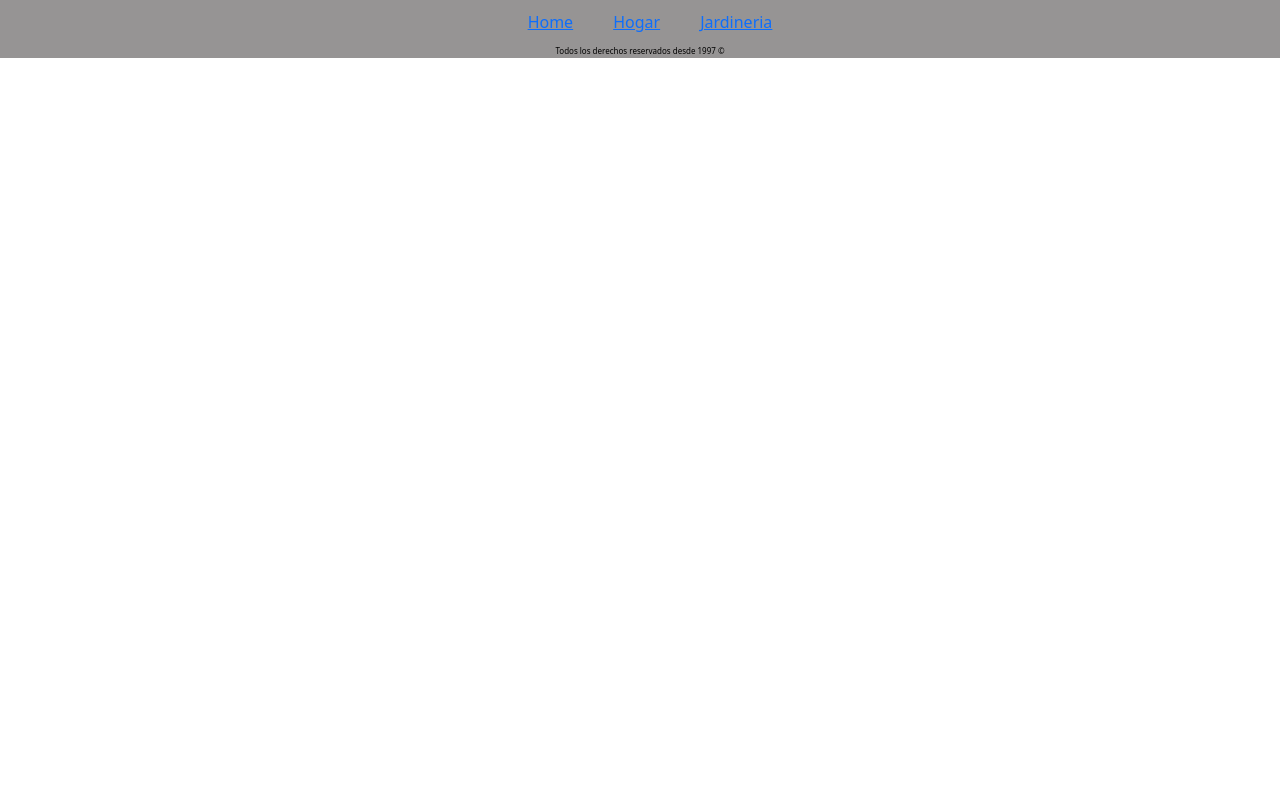
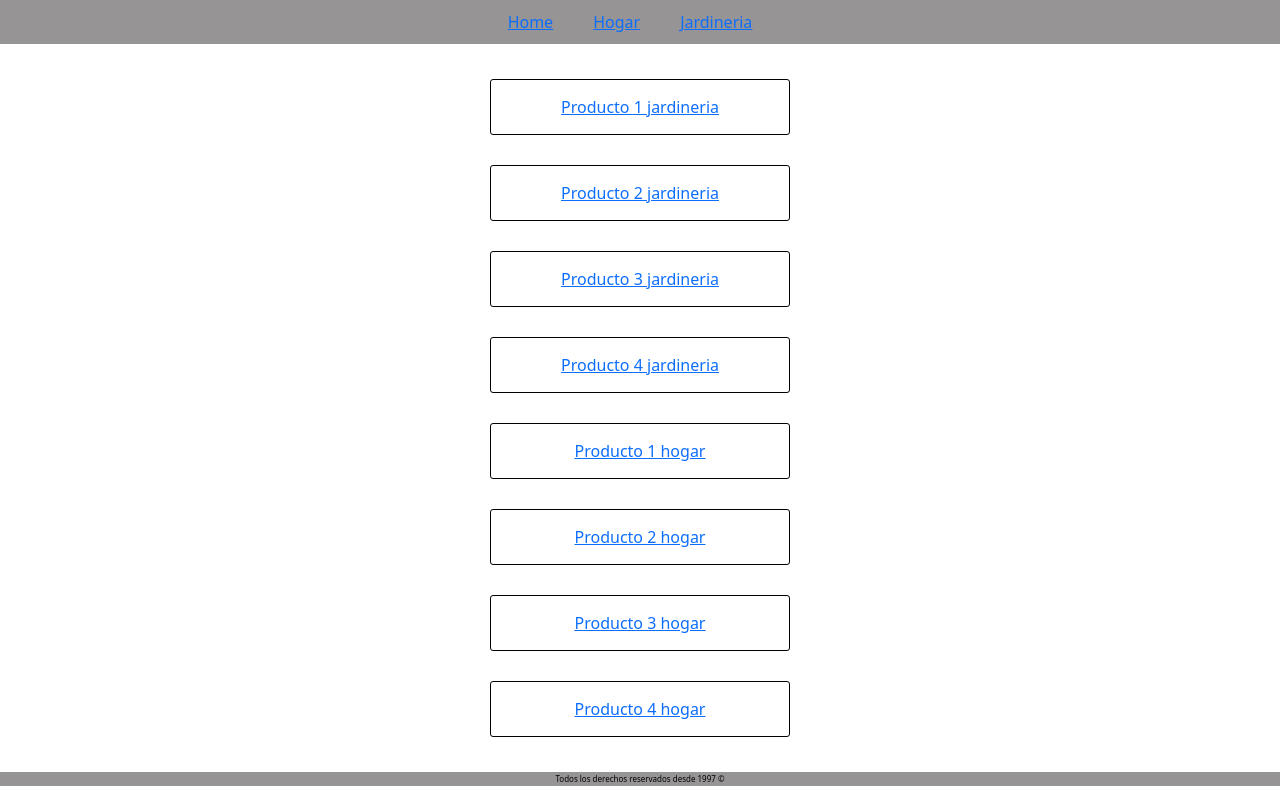
Before and after one commit to Alvarez-Rodrigo/primerReact, a React (Create React App) app in the folder my-first-app-react/: page /home in a window 1280 px wide. Built offline with nearby package versions, Linux system fonts and the light colour scheme.

Commit message:
reparacion.3

```diff
--- a/my-first-app-react/src/App.js
+++ b/my-first-app-react/src/App.js
@@ -6,7 +6,7 @@ import HogarDetalle from './contenedor/hogarDetalle.js'
 import Jardineria from './contenedor/jardineria.js';
 import JardineriaDetalle from './contenedor/jardineriaDetalle.js';
 import NavBar from "./contenedor/menu.js";
-import ItemContainer from "./contenedor/contenedorItem";
+
 
 
 import "./App.css"
@@ -25,7 +25,7 @@ function App() {
      <NavBar/>
       <Routes>
         <Route exact path='/home' element = {< Home title=""/>}></Route>
-        <Route exact path='/hogar' element = {< Hogar title="Holaaaaaaa"/>}>hola</Route>
+        <Route exact path='/hogar' element = {< Hogar />}></Route>
         <Route exact path='/hogar/:id' element = {< HogarDetalle />}></Route>
         <Route exact path='/Jardineria' element = {< Jardineria />}></Route>
         <Route exact path='/Jardineria/:id' element = {< JardineriaDetalle />}></Route>
--- a/my-first-app-react/src/contenedor/hogar.js
+++ b/my-first-app-react/src/contenedor/hogar.js
@@ -1,11 +1,12 @@
 import { Link } from "react-router-dom";
+import "./stylesItem.css";
 
 function Hogar(){
-    return <div>
-        <Link to="hogar/1"></Link>
-        <Link to="hogar/2"></Link>
-        <Link to="hogar/3"></Link>
-        <Link to="hogar/4"></Link>
+    return <div className="colum" >
+        <Link to="hogar/1" className="cardVista">Producto 1</Link>
+        <Link to="hogar/2" className="cardVista">Producto 2</Link>
+        <Link to="hogar/3" className="cardVista">Producto 3</Link>
+        <Link to="hogar/4" className="cardVista">Producto 4</Link>
     </div>
 }
 
--- a/my-first-app-react/src/contenedor/hogarDetalle.js
+++ b/my-first-app-react/src/contenedor/hogarDetalle.js
@@ -7,8 +7,9 @@ function HogarDetalle(){
 
 
     return <div className="cardVista">
-        <div className="producto"> Eligio el producto{id} </div>
-    </div>
+    <div> Hogar </div>
+    <div > Eligio el producto{id} </div>
+</div>
 }
 
 export default HogarDetalle;
--- a/my-first-app-react/src/contenedor/home.js
+++ b/my-first-app-react/src/contenedor/home.js
@@ -1,5 +1,16 @@
+import { Link } from "react-router-dom";
+
 function home (){
-    return;
+    return <div className="colum">
+        <Link to="jardineria/1" className="cardVista">Producto 1 jardineria</Link>
+        <Link to="jardineria/2" className="cardVista">Producto 2 jardineria</Link>
+        <Link to="jardineria/3" className="cardVista">Producto 3 jardineria</Link>
+        <Link to="jardineria/4" className="cardVista">Producto 4 jardineria</Link>
+        <Link to="hogar/1" className="cardVista">Producto 1 hogar</Link>
+        <Link to="hogar/2" className="cardVista">Producto 2 hogar</Link>
+        <Link to="hogar/3" className="cardVista">Producto 3 hogar</Link>
+        <Link to="hogar/4" className="cardVista">Producto 4 hogar</Link>
+    </div>
 }
 
 export default home;
--- a/my-first-app-react/src/contenedor/jardineria.js
+++ b/my-first-app-react/src/contenedor/jardineria.js
@@ -1,13 +1,14 @@
 import { Link } from "react-router-dom";
+import "./stylesItem.css";
 
 
 
 function Jardineria(){
-    return <div>
-        <Link to="jardineria/1"></Link>
-        <Link to="jardineria/2"></Link>
-        <Link to="jardineria/3"></Link>
-        <Link to="jardineria/4"></Link>
+    return <div className="colum">
+        <Link to="jardineria/1" className="cardVista">Producto 1</Link>
+        <Link to="jardineria/2" className="cardVista">Producto 2</Link>
+        <Link to="jardineria/3" className="cardVista">Producto 3</Link>
+        <Link to="jardineria/4" className="cardVista">Producto 4</Link>
     </div>
 }
 
--- a/my-first-app-react/src/contenedor/jardineriaDetalle.js
+++ b/my-first-app-react/src/contenedor/jardineriaDetalle.js
@@ -7,7 +7,8 @@ function JardineriaDetalle(){
 
 
     return <div className="cardVista">
-        <div className="producto"> Eligio el producto{id} </div>
+        <div> Jardineria </div>
+        <div > Eligio el producto{id} </div>
     </div>
 }
 
--- a/my-first-app-react/src/contenedor/menu.js
+++ b/my-first-app-react/src/contenedor/menu.js
@@ -1,7 +1,7 @@
 import React, { useEffect } from "react";
 import { NavLink, useParams } from "react-router-dom"
 import "./stylesItem.css"
-//import CartWidget from "./CartWidget"
+import CartWidget from "./CartWidget"
 //import "https://cdn.jsdelivr.net/npm/bootstrap-icons@1.10.5/font/bootstrap-icons.css";
 
 
@@ -20,6 +20,8 @@ useEffect(() => {
       <NavLink  className="superior" activeClassName= "active" to={"/home"}>Home</NavLink>
       <NavLink className="superior" activeClassName= "active" to={"/hogar"}>Hogar</NavLink>
       <NavLink className="superior" activeClassName= "active" to={"/jardineria"}>Jardineria</NavLink>
+      <NavLink className="superior"> {CartWidget} </NavLink>
+
 
   </div>
 
--- a/my-first-app-react/src/contenedor/stylesItem.css
+++ b/my-first-app-react/src/contenedor/stylesItem.css
@@ -6,9 +6,9 @@
 /* esilos de las card*/
 
 .cardVista{
-    display: flex;
+   /* display: flex;
     flex-direction: column;
-    align-items: center;
+    align-items: center;*/
     border: 1px solid black;
     border-radius: 3px;
     padding: 15px;
@@ -32,6 +32,12 @@
     align-self: center;
 }
 
+.colum {
+    display: grid;
+    place-items: center;
+    padding: 20px;
+}
+
 /*Estilos de NavBar*/
 
 .barra{
```
Also changed, not shown: my-first-app-react/src/contenedor/contacto.js (deleted, +0 -11 lines).
